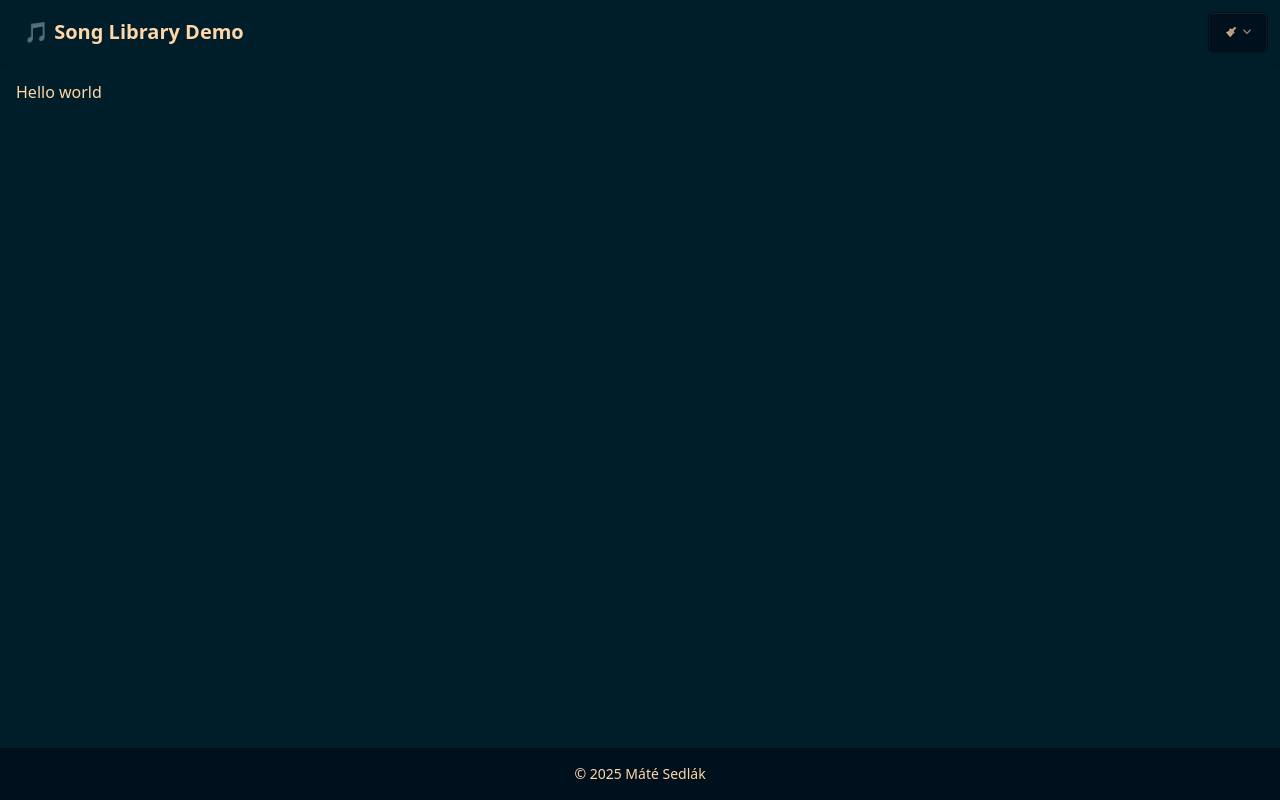
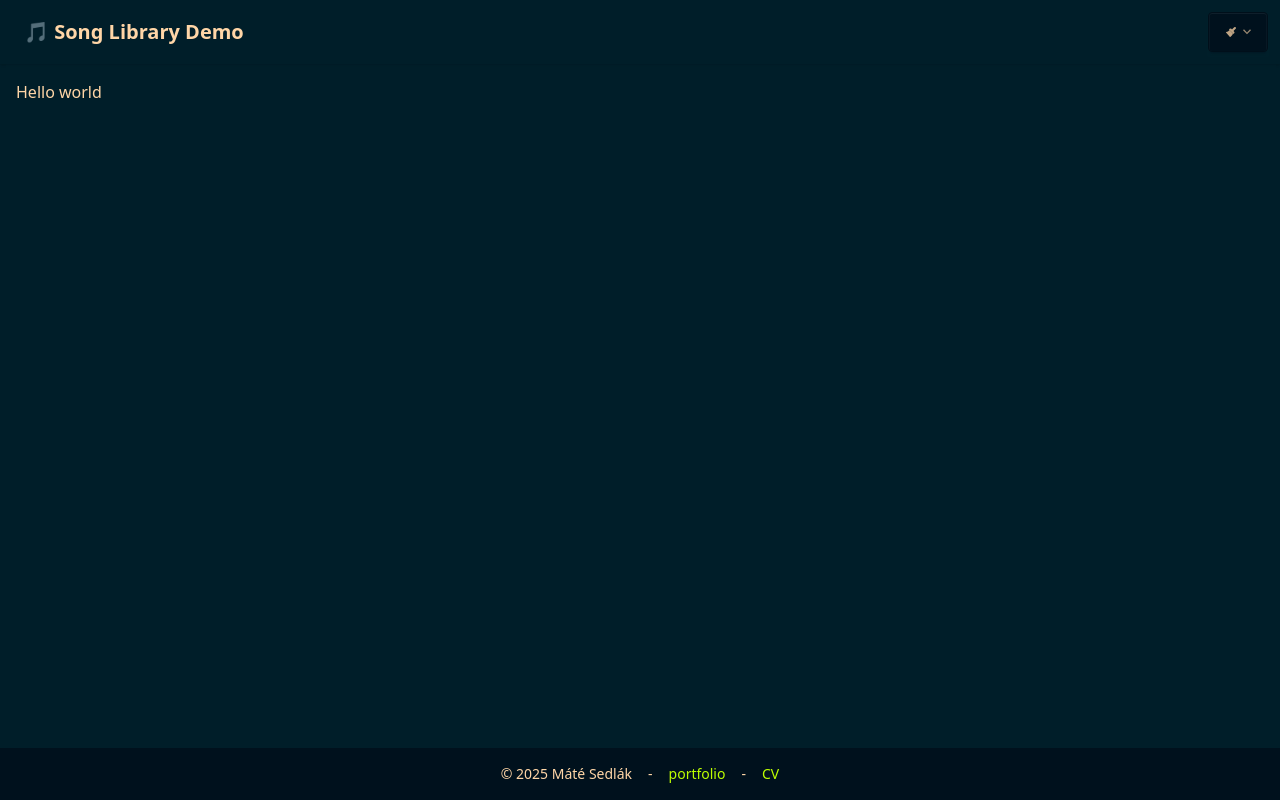
Before and after one commit to sedlakmate/demo-song-listing, a Next.js app in the folder apps/frontend/: page / in a window 1280 px wide. Built offline with nearby package versions, Linux system fonts and the light colour scheme.

Commit message:
Update footer

```diff
--- a/apps/frontend/src/app/components/footer.tsx
+++ b/apps/frontend/src/app/components/footer.tsx
@@ -1,7 +1,29 @@
 export function Footer() {
   return (
-    <footer className="footer footer-center p-4 bg-base-200 text-base-content">
-      <p>© 2025 Máté Sedlák</p>
+    <footer className="footer p-4 bg-base-200 text-base-content flex flex-row justify-center items-center">
+      <span className="whitespace-nowrap">&copy; 2025 Máté Sedlák</span>
+      {" - "}
+      <span>
+        <a
+          href="https://mate-sedlak.com"
+          className="link link-hover text-primary"
+          target="_blank"
+          rel="noopener noreferrer"
+        >
+          portfolio
+        </a>
+      </span>
+      {" - "}
+      <span>
+        <a
+          href="https://mate-sedlak.com/cv"
+          className="link link-hover text-primary"
+          target="_blank"
+          rel="noopener noreferrer"
+        >
+          CV
+        </a>
+      </span>
     </footer>
   );
 }
```
